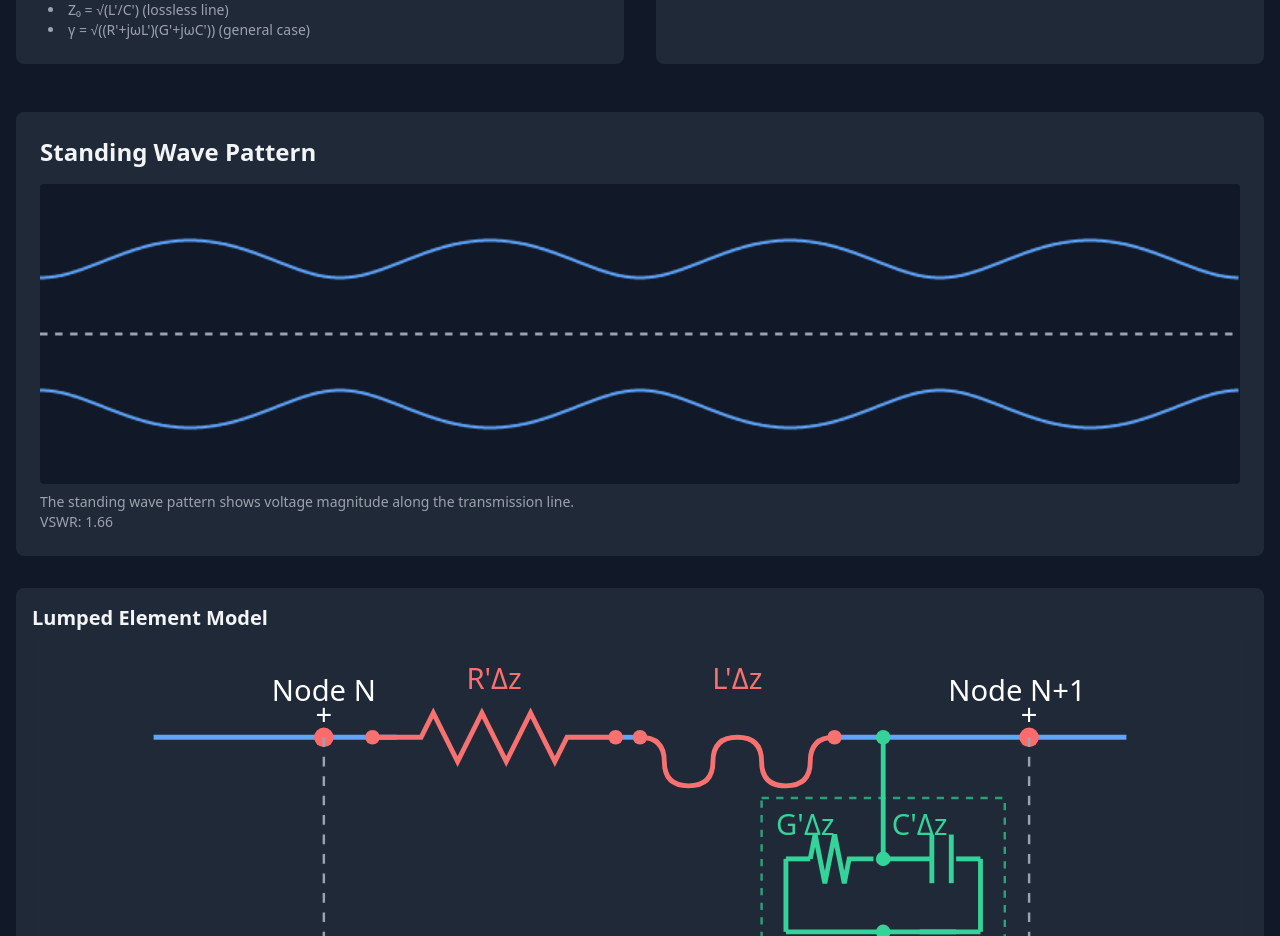
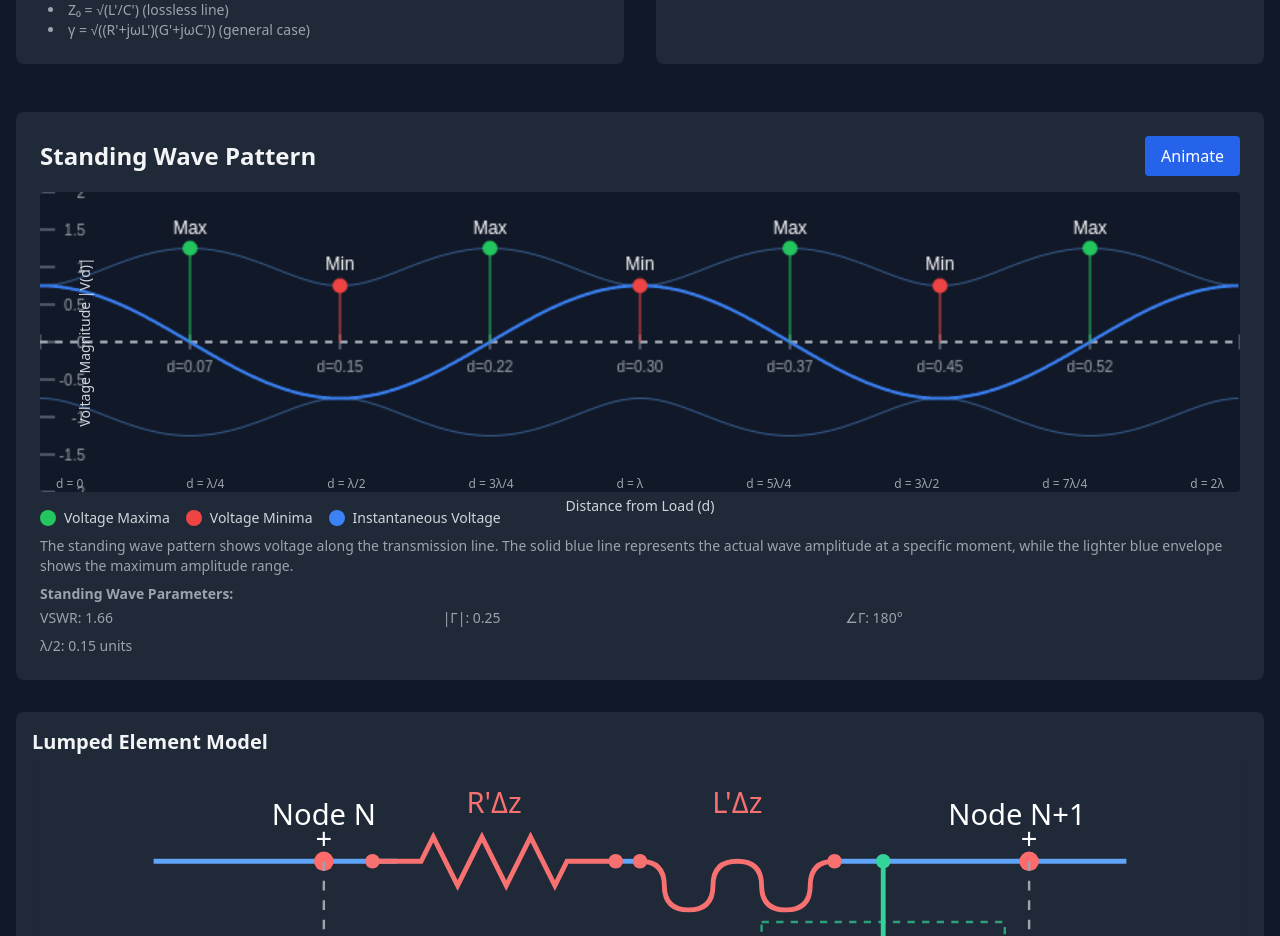
Before and after one commit to sachen-pather/Transmission-line-circuit-analyzer, a React (Vite) app: page / in a window 1280 px wide. Shown: the part 1400-2336 px from the top of the page. Built offline with nearby package versions, Linux system fonts and the light colour scheme.

Commit message:
Update standing wave
Animate

```diff
--- a/src/components/StandingWave.jsx
+++ b/src/components/StandingWave.jsx
@@ -1,8 +1,117 @@
-import { motion } from "framer-motion";
-import { useEffect, useRef } from "react";
+import { useEffect, useRef, useState } from "react";
 
 const StandingWave = ({ reflectionCoefficient, wavelength }) => {
   const canvasRef = useRef(null);
+  const [animationFrame, setAnimationFrame] = useState(0);
+  const animationRef = useRef(null);
+  const [isAnimating, setIsAnimating] = useState(false);
+  const [markers, setMarkers] = useState([]);
+
+  // Function to toggle animation
+  const toggleAnimation = () => {
+    setIsAnimating(!isAnimating);
+  };
+
+  // Find positions of voltage maxima and minima
+  useEffect(() => {
+    if (!reflectionCoefficient) return;
+
+    const gamma = reflectionCoefficient.magnitude;
+    const theta = (reflectionCoefficient.angle * Math.PI) / 180;
+    const beta = (2 * Math.PI) / wavelength;
+
+    const newMarkers = [];
+    const width = 800; // Match canvas width
+
+    // Calculate positions for multiple wavelengths
+    const calculateEnvelope = (x) => {
+      const d = (x / width) * wavelength * 2; // Scale x to cover 2 wavelengths
+      return Math.sqrt(
+        1 + gamma ** 2 + 2 * gamma * Math.cos(2 * beta * d - theta)
+      );
+    };
+
+    // Find actual maxima and minima through sampling
+    const samples = 800;
+    const values = [];
+
+    for (let i = 0; i < samples; i++) {
+      values.push({
+        x: i,
+        value: calculateEnvelope(i),
+      });
+    }
+
+    // Find local maxima
+    for (let i = 1; i < samples - 1; i++) {
+      if (
+        values[i].value > values[i - 1].value &&
+        values[i].value > values[i + 1].value
+      ) {
+        // This is a local maximum
+        // Fine-tune with more samples in the neighborhood
+        let maxX = values[i].x;
+        let maxValue = values[i].value;
+
+        for (let j = -5; j <= 5; j++) {
+          const testX = values[i].x + j * 0.1;
+          if (testX >= 0 && testX < samples) {
+            const testValue = calculateEnvelope(testX);
+            if (testValue > maxValue) {
+              maxValue = testValue;
+              maxX = testX;
+            }
+          }
+        }
+
+        // Only add if it's a significant peak (avoid small numerical artifacts)
+        if (maxValue > 1.01) {
+          newMarkers.push({
+            x: maxX,
+            type: "max",
+            amplitude: maxValue,
+            distanceFromLoad: ((maxX / width) * wavelength * 2).toFixed(2),
+          });
+        }
+      }
+    }
+
+    // Find local minima
+    for (let i = 1; i < samples - 1; i++) {
+      if (
+        values[i].value < values[i - 1].value &&
+        values[i].value < values[i + 1].value
+      ) {
+        // This is a local minimum
+        // Fine-tune with more samples in the neighborhood
+        let minX = values[i].x;
+        let minValue = values[i].value;
+
+        for (let j = -5; j <= 5; j++) {
+          const testX = values[i].x + j * 0.1;
+          if (testX >= 0 && testX < samples) {
+            const testValue = calculateEnvelope(testX);
+            if (testValue < minValue) {
+              minValue = testValue;
+              minX = testX;
+            }
+          }
+        }
+
+        // Only add if it's a significant minimum (avoid small numerical artifacts)
+        if (minValue < 0.99) {
+          newMarkers.push({
+            x: minX,
+            type: "min",
+            amplitude: minValue,
+            distanceFromLoad: ((minX / width) * wavelength * 2).toFixed(2),
+          });
+        }
+      }
+    }
+
+    setMarkers(newMarkers);
+  }, [reflectionCoefficient, wavelength]);
 
   useEffect(() => {
     if (!canvasRef.current || !reflectionCoefficient) return;
@@ -14,18 +123,66 @@ const StandingWave = ({ reflectionCoefficient, wavelength }) => {
 
     ctx.clearRect(0, 0, width, height);
 
-    // Standing wave pattern
+    // Draw y-axis tick marks and values
+    ctx.strokeStyle = "#4B5563"; // Gray-600
+    ctx.fillStyle = "#9CA3AF"; // Gray-400
+    ctx.textAlign = "right";
+    ctx.font = "10px Arial";
+
+    // Max amplitude based on reflection coefficient
+    const maxAmplitude = 1 + reflectionCoefficient.magnitude;
+    const minAmplitude = 1 - reflectionCoefficient.magnitude;
+
+    // Draw tick marks for y-axis
+    [0, 0.5, 1, 1.5, 2].forEach((tick) => {
+      const y = height / 2 - (tick * height) / 4;
+      ctx.beginPath();
+      ctx.moveTo(0, y);
+      ctx.lineTo(10, y);
+      ctx.stroke();
+      ctx.fillText(tick.toString(), 30, y + 4);
+    });
+
+    // Draw negative tick marks
+    [0.5, 1, 1.5, 2].forEach((tick) => {
+      const y = height / 2 + (tick * height) / 4;
+      ctx.beginPath();
+      ctx.moveTo(0, y);
+      ctx.lineTo(10, y);
+      ctx.stroke();
+      ctx.fillText((-tick).toString(), 30, y + 4);
+    });
+
+    // Draw x-axis tick marks
+    for (let i = 0; i < 9; i++) {
+      const x = (i * width) / 8;
+      ctx.beginPath();
+      ctx.moveTo(x, height / 2 - 5);
+      ctx.lineTo(x, height / 2 + 5);
+      ctx.stroke();
+    }
+
+    // Extract reflection coefficient values
     const gamma = reflectionCoefficient.magnitude;
     const theta = (reflectionCoefficient.angle * Math.PI) / 180;
+    const beta = (2 * Math.PI) / wavelength;
 
+    // Draw center line
     ctx.beginPath();
-    ctx.strokeStyle = "#60A5FA";
-    ctx.lineWidth = 2;
+    ctx.strokeStyle = "#9CA3AF";
+    ctx.setLineDash([5, 5]);
+    ctx.moveTo(0, height / 2);
+    ctx.lineTo(width, height / 2);
+    ctx.stroke();
+    ctx.setLineDash([]);
 
-    // Draw standing wave envelope
+    // Draw upper envelope
+    ctx.beginPath();
+    ctx.strokeStyle = "rgba(96, 165, 250, 0.5)"; // Lighter blue for envelope
+    ctx.lineWidth = 1;
+
     for (let x = 0; x < width; x++) {
       const d = (x / width) * wavelength * 2; // Scale x to cover 2 wavelengths
-      const beta = (2 * Math.PI) / wavelength;
 
       // |V(d)| = |V₀⁺|[(1 + |Γ|²) + 2|Γ|cos(2βd - θ)]^(1/2)
       const amplitude = Math.sqrt(
@@ -41,13 +198,12 @@ const StandingWave = ({ reflectionCoefficient, wavelength }) => {
     }
     ctx.stroke();
 
-    // Draw the bottom envelope
+    // Draw lower envelope
     ctx.beginPath();
-    ctx.strokeStyle = "#60A5FA";
+    ctx.strokeStyle = "rgba(96, 165, 250, 0.5)";
 
     for (let x = 0; x < width; x++) {
       const d = (x / width) * wavelength * 2;
-      const beta = (2 * Math.PI) / wavelength;
 
       const amplitude = Math.sqrt(
         1 + gamma ** 2 + 2 * gamma * Math.cos(2 * beta * d - theta)
@@ -62,31 +218,165 @@ const StandingWave = ({ reflectionCoefficient, wavelength }) => {
     }
     ctx.stroke();
 
-    // Draw center line
+    // Draw actual waveform at a specific time
     ctx.beginPath();
-    ctx.strokeStyle = "#9CA3AF";
-    ctx.setLineDash([5, 5]);
-    ctx.moveTo(0, height / 2);
-    ctx.lineTo(width, height / 2);
+    ctx.strokeStyle = "#3B82F6"; // Solid blue for actual wave
+    ctx.lineWidth = 2;
+
+    // Time factor for animation (0 to 2π)
+    const time = ((animationFrame % 100) / 100) * 2 * Math.PI;
+
+    for (let x = 0; x < width; x++) {
+      const d = (x / width) * wavelength * 2;
+
+      // Incident wave: cos(ωt - βd)
+      const incidentWave = Math.cos(time - beta * d);
+
+      // Reflected wave: |Γ|cos(ωt + βd - θ)
+      const reflectedWave = gamma * Math.cos(time + beta * d - theta);
+
+      // Superposition of incident and reflected waves
+      const totalWave = incidentWave + reflectedWave;
+
+      // Scale and position the wave
+      const y = height / 2 - totalWave * (height / 4);
+
+      if (x === 0) {
+        ctx.moveTo(x, y);
+      } else {
+        ctx.lineTo(x, y);
+      }
+    }
     ctx.stroke();
+
+    // Draw markers for voltage maxima and minima
+    markers.forEach((marker) => {
+      // Handle the case for negative reflection coefficient (where the marker.amplitude could be negative)
+      const signFactor = marker.amplitude >= 0 ? 1 : -1;
+      const y =
+        height / 2 - ((Math.abs(marker.amplitude) * height) / 4) * signFactor;
+
+      // Draw vertical line marker
+      ctx.beginPath();
       ctx.setLineDash([]);
-  }, [reflectionCoefficient, wavelength]);
+      ctx.lineWidth = 1;
+
+      if (marker.type === "max") {
+        ctx.strokeStyle = "#22C55E"; // Green for voltage maxima
+      } else {
+        ctx.strokeStyle = "#EF4444"; // Red for voltage minima
+      }
+
+      ctx.moveTo(marker.x, height / 2);
+      ctx.lineTo(marker.x, y);
+      ctx.stroke();
+
+      // Draw marker circle
+      ctx.beginPath();
+      ctx.fillStyle = marker.type === "max" ? "#22C55E" : "#EF4444";
+      ctx.arc(marker.x, y, 5, 0, 2 * Math.PI);
+      ctx.fill();
+
+      // Draw text label
+      ctx.fillStyle = "#FFFFFF";
+      ctx.font = "12px Arial";
+      ctx.textAlign = "center";
+      ctx.fillText(marker.type === "max" ? "Max" : "Min", marker.x, y - 10);
+
+      // Draw distance label (small)
+      ctx.font = "10px Arial";
+      ctx.fillStyle = "#9CA3AF";
+      ctx.fillText(`d=${marker.distanceFromLoad}`, marker.x, height / 2 + 20);
+    });
+  }, [reflectionCoefficient, wavelength, animationFrame, markers]);
+
+  // Animation loop
+  useEffect(() => {
+    if (isAnimating) {
+      const animate = () => {
+        setAnimationFrame((prev) => (prev + 1) % 100);
+        animationRef.current = requestAnimationFrame(animate);
+      };
+
+      animationRef.current = requestAnimationFrame(animate);
+
+      return () => {
+        if (animationRef.current) {
+          cancelAnimationFrame(animationRef.current);
+        }
+      };
+    }
+  }, [isAnimating]);
 
   return (
     <div className="bg-gray-800 rounded-lg p-6 mt-8">
-      <h2 className="text-2xl font-semibold mb-4">Standing Wave Pattern</h2>
+      <div className="flex justify-between items-center mb-4">
+        <h2 className="text-2xl font-semibold">Standing Wave Pattern</h2>
+        <div className="flex gap-2">
+          <button
+            onClick={toggleAnimation}
+            className="px-4 py-2 bg-blue-600 text-white rounded hover:bg-blue-700"
+          >
+            {isAnimating ? "Pause" : "Animate"}
+          </button>
+        </div>
+      </div>
+      <div className="relative">
         <canvas
           ref={canvasRef}
           width={800}
           height={200}
           className="w-full h-auto bg-gray-900 rounded"
         />
+        {/* X-axis label */}
+        <div className="absolute bottom-0 left-0 right-0 text-center text-gray-300 text-sm -mb-6">
+          Distance from Load (d)
+        </div>
+        {/* X-axis tick marks */}
+        <div className="absolute bottom-0 left-0 right-0 flex justify-between px-4 text-xs text-gray-400">
+          <span>d = 0</span>
+          <span>d = λ/4</span>
+          <span>d = λ/2</span>
+          <span>d = 3λ/4</span>
+          <span>d = λ</span>
+          <span>d = 5λ/4</span>
+          <span>d = 3λ/2</span>
+          <span>d = 7λ/4</span>
+          <span>d = 2λ</span>
+        </div>
+        {/* Y-axis label */}
+        <div className="absolute top-0 bottom-0 left-0 flex items-center -ml-10">
+          <div className="transform -rotate-90 text-gray-300 text-sm whitespace-nowrap">
+            Voltage Magnitude |V(d)|
+          </div>
+        </div>
+      </div>
+      <div className="mt-4 flex flex-wrap gap-4">
+        <div className="flex items-center">
+          <div className="w-4 h-4 bg-green-500 rounded-full mr-2"></div>
+          <span className="text-sm text-gray-300">Voltage Maxima</span>
+        </div>
+        <div className="flex items-center">
+          <div className="w-4 h-4 bg-red-500 rounded-full mr-2"></div>
+          <span className="text-sm text-gray-300">Voltage Minima</span>
+        </div>
+        <div className="flex items-center">
+          <div className="w-4 h-4 bg-blue-500 rounded-full mr-2"></div>
+          <span className="text-sm text-gray-300">Instantaneous Voltage</span>
+        </div>
+      </div>
       <div className="text-sm text-gray-400 mt-2">
         <p>
-          The standing wave pattern shows voltage magnitude along the
-          transmission line.
+          The standing wave pattern shows voltage along the transmission line.
+          The solid blue line represents the actual wave amplitude at a specific
+          moment, while the lighter blue envelope shows the maximum amplitude
+          range.
         </p>
-        <p>
+        <p className="mt-2">
+          <strong>Standing Wave Parameters:</strong>
+        </p>
+        <div className="grid grid-cols-2 sm:grid-cols-3 gap-2 mt-1">
+          <div>
             VSWR:{" "}
             {reflectionCoefficient
               ? (
@@ -94,7 +384,21 @@ const StandingWave = ({ reflectionCoefficient, wavelength }) => {
                   (1 - reflectionCoefficient.magnitude)
                 ).toFixed(2)
               : "N/A"}
-        </p>
+          </div>
+          <div>
+            |Γ|:{" "}
+            {reflectionCoefficient
+              ? reflectionCoefficient.magnitude.toFixed(2)
+              : "N/A"}
+          </div>
+          <div>
+            ∠Γ:{" "}
+            {reflectionCoefficient
+              ? reflectionCoefficient.angle.toFixed(0) + "°"
+              : "N/A"}
+          </div>
+          <div>λ/2: {(wavelength / 2).toFixed(2)} units</div>
+        </div>
       </div>
     </div>
   );
```
Lines whose indentation alone changed are shown as unchanged.
